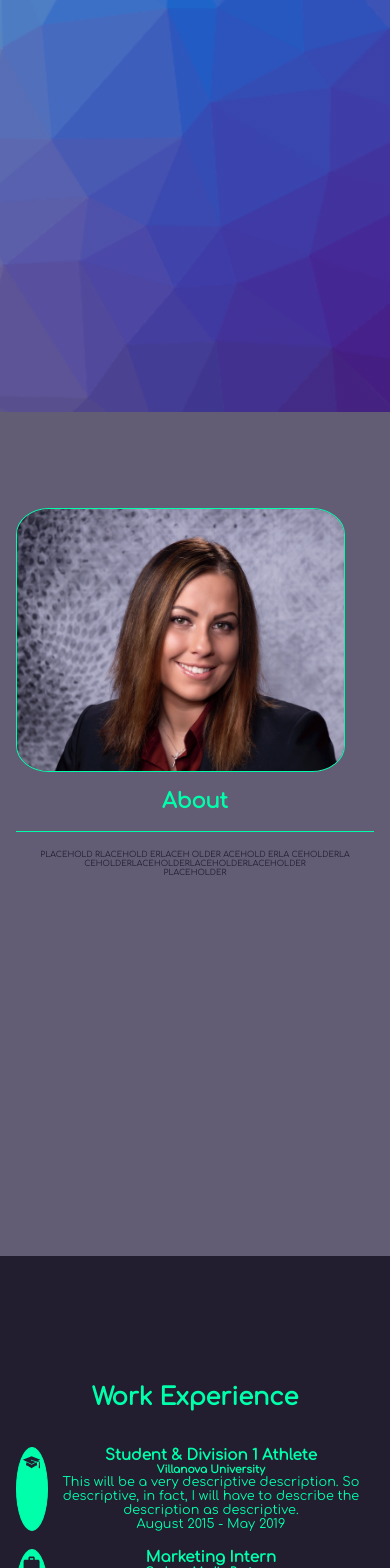
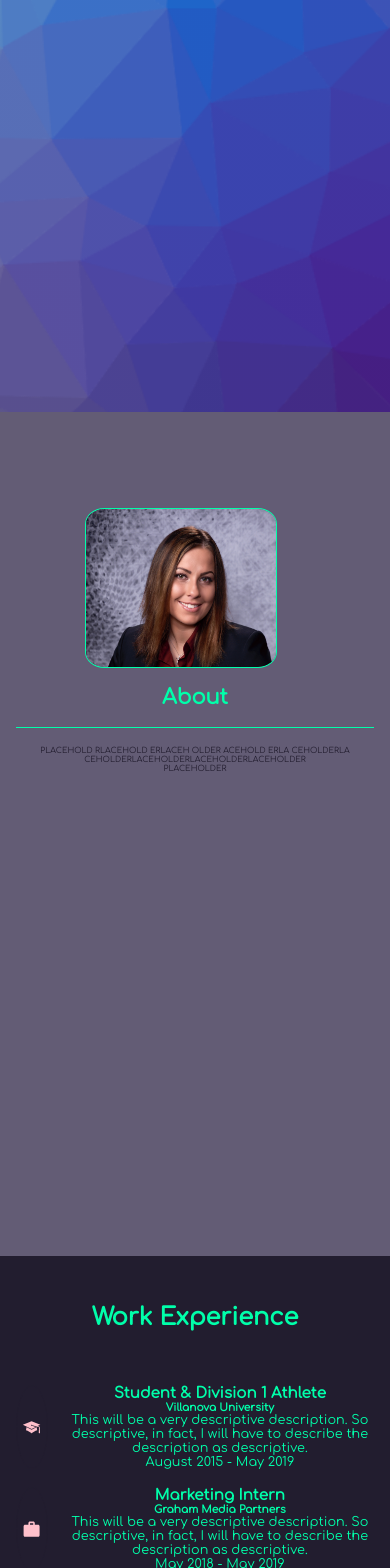
Before and after one commit to lauren-leigh/Laurens-App, a React (Create React App) app: page / in a window 390 px wide. Shown: the part 432-2000 px from the top of the page. Built offline with nearby package versions, Linux system fonts and the light colour scheme.

Commit message:
refactor css

```diff
--- a/src/Nav/Nav.css
+++ b/src/Nav/Nav.css
@@ -75,6 +75,7 @@ ul {
     }
     .header .navbar {
         max-width: 100%;
+        padding-bottom: 3%;
     }
     .menu-bars {
         display: block;
@@ -90,16 +91,20 @@ ul {
     .nav-menu {
         position: fixed;
         right: -100%;
-        top: 90px;
+        margin-top: 9%;
+        top: 0;
         flex-direction: column;
         width: 100%;
         height: 98vh;
         z-index: 999;
         text-align: center;
         transition: .3s;
+        background-color: hsl(257, 24%, 15%);
     }
     .nav-menu.active {
         right: 0;
+        top: 0;
+        margin-top: 9%;
         background-color: hsl(257, 24%, 15%);
         height: 100%;
         text-align: center;
--- a/src/Nav/Nav.js
+++ b/src/Nav/Nav.js
@@ -24,10 +24,10 @@ function Nav() {
                         <Link to="home" spy={true} smooth={true} offset={-100} duration={500} onClick={closeMenu}>Home</Link>
                     </li>
                     <li className="nav-item">
-                        <Link to="about" spy={true} smooth={true} offset={-90} duration={500} onClick={closeMenu}>About</Link>
+                        <Link to="about" spy={true} smooth={true} offset={-45} duration={500} onClick={closeMenu}>About</Link>
                     </li>
                     <li className="nav-item">
-                        <Link to="work" spy={true} smooth={true} offset={-90} duration={500} onClick={closeMenu}>Work</Link>
+                        <Link to="work" spy={true} smooth={true} offset={-45} duration={500} onClick={closeMenu}>Work</Link>
                     </li>
                 </ul>
             </nav>
--- a/src/Pages/About.css
+++ b/src/Pages/About.css
@@ -20,7 +20,7 @@
 }
 
 .about .container img {
-    height: 20rem;
+    height: 10rem;
     border: double 1px hsl(160, 100%, 50%);
     border-radius: 10%;
     margin-right: 8%;
@@ -46,11 +46,13 @@
     .about .container {
         display: flex;
         justify-content: center;
+        align-items: center;
         flex-direction: column;
         margin-left: 0%;
     }
     .about .container img {
-        height: 90%;
+        height: 10rem;
+        width: 12rem;
         border: double 1px hsl(160, 100%, 50%);
         border-radius: 10%;
     }
--- a/src/Pages/Work.css
+++ b/src/Pages/Work.css
@@ -1,6 +1,5 @@
 
 .work-container {
-    height: 100vh;
     width: 100%;
     padding: 5rem 1rem 16rem 1rem;
     background-color: hsl(257, 24%, 15%);
@@ -19,10 +18,12 @@
 
 @media screen and (max-width: 940px) {
     .work-container {
-        padding: 8rem 1rem 8rem 1rem;
+        padding: 3rem 1rem 8rem 1rem;
+        width: 100%;
     }
     .work-container .head-container {
         font-size: 100%;
+        margin-bottom: 15%;
     }
     .work-container .body-container {
         font-size: 80%;
--- a/src/Pages/timeline.css
+++ b/src/Pages/timeline.css
@@ -20,3 +20,25 @@
     margin-bottom: 5%;
     background-color: hsl(257, 24%, 15%);;
 }
+
+.vertical-timeline-element-icon {
+    border: 1px solid hsl(160, 100%, 50%);
+    border-radius: 50%;
+    background-color: hsl(160, 100%, 50%);
+    color: hsl(257, 24%, 15%);
+    padding: 1.5% 1.5% 1% 1.5%;
+    margin-right: 5%;
+}
+
+
+@media screen and (max-width: 940px) {
+    .vertical-timeline-element-icon {
+        border: 1px solid hsl(257, 24%, 15%);
+        /* border-radius: 50%; */
+        background-color: hsl(257, 24%, 15%);
+        color: pink;
+        display: flex;
+        align-items: center;
+        justify-items: center;
+    }
+}
--- a/src/Pages/timeline.js
+++ b/src/Pages/timeline.js
@@ -7,7 +7,7 @@ import { MdWork } from "react-icons/md";
 
 function TimelineFunc() {
 
-let iconStyles = {border: '1px solid hsl(160, 100%, 50%)', borderRadius: "50%", background: 'hsl(160, 100%, 50%)', color: "hsl(257, 24%, 15%)", padding: "1.5% 1.5% 1% 1.5%"};
+// let iconStyles = {border: '1px solid hsl(160, 100%, 50%)', borderRadius: "50%", background: 'hsl(160, 100%, 50%)', color: "hsl(257, 24%, 15%)", padding: "1.5% 1.5% 1% 1.5%"};
 
   return (
     <div className="timeline">
@@ -21,7 +21,7 @@ let iconStyles = {border: '1px solid hsl(160, 100%, 50%)', borderRadius: "50%",
                             key={element.id}
                             date={element.date}
                             dateClassName="date"
-                            iconStyle={iconStyles}
+                            // iconStyle={iconStyles}
                             icon={isWorkIcon ? <MdWork /> : < GiGraduateCap />}
                             >
                                 <h3 className="timeline-title">{element.title}</h3>
```
